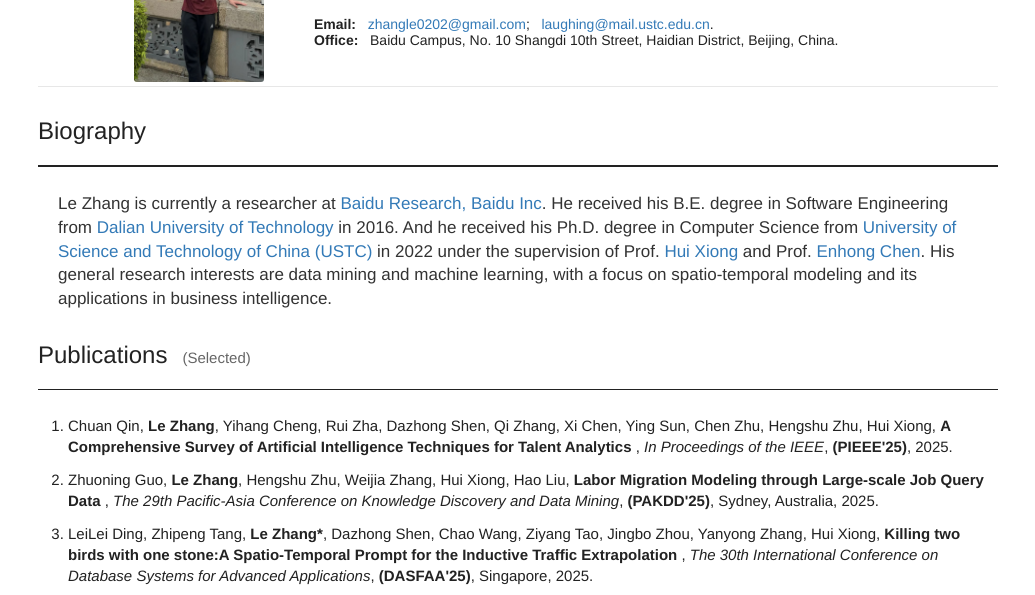
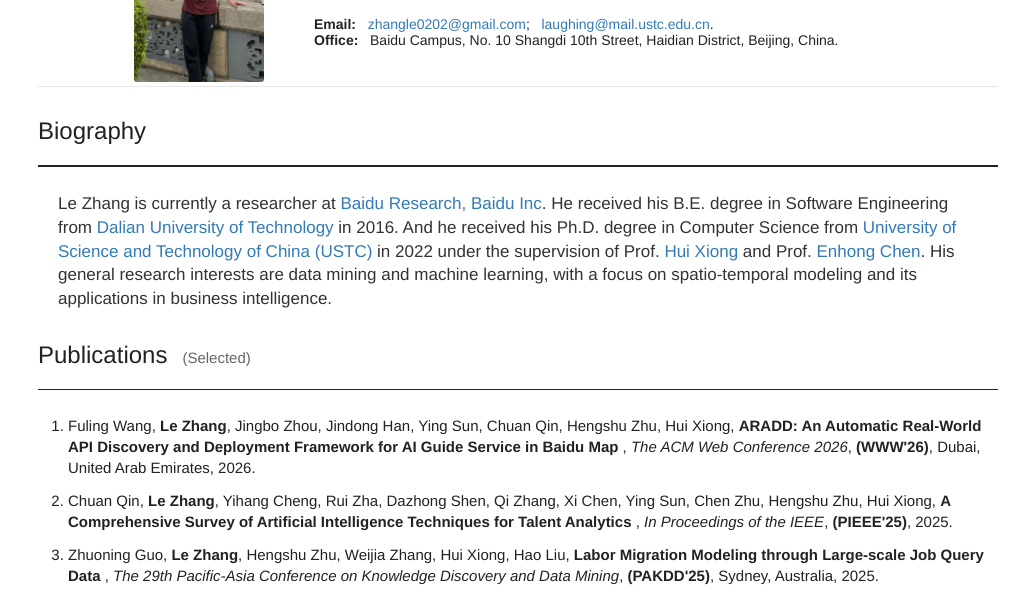
Before and after one commit to zhangle09/zhangle09.github.io, a plain HTML site: page index.html in a window 1280 px wide. Shown: the part 193-788 px from the top of the page, without its empty margins (122-1157 px from the left). Drawn offline with Linux system fonts and the light colour scheme.

Commit message:
Update index.html

```diff
--- a/index.html
+++ b/index.html
@@ -169,6 +169,7 @@
    <div class="row">
     <div class="paper_list">
      <ol style="list-style-type: decimal;">
+      <li style="margin-bottom: 12px;">Fuling Wang, <b>Le Zhang</b>, Jingbo Zhou, Jindong Han, Ying Sun, Chuan Qin, Hengshu Zhu, Hui Xiong, <b> ARADD: An Automatic Real-World API Discovery and Deployment Framework for AI Guide Service in Baidu Map </b>, <i>The ACM Web Conference 2026</i>, <b>(WWW'26)</b>, Dubai, United Arab Emirates, 2026.</li>
       <li style="margin-bottom: 12px;">Chuan Qin, <b>Le Zhang</b>, Yihang Cheng, Rui Zha, Dazhong Shen, Qi Zhang, Xi Chen, Ying Sun, Chen Zhu, Hengshu Zhu, Hui Xiong, <b> A Comprehensive Survey of Artificial Intelligence Techniques for Talent Analytics </b>, <i>In Proceedings of the IEEE</i>, <b>(PIEEE'25)</b>, 2025.</li>
       <li style="margin-bottom: 12px;">Zhuoning Guo, <b>Le Zhang</b>, Hengshu Zhu, Weijia Zhang, Hui Xiong, Hao Liu, <b> Labor Migration Modeling through Large-scale Job Query Data </b>, <i>The 29th Pacific-Asia Conference on Knowledge Discovery and Data Mining</i>, <b>(PAKDD'25)</b>, Sydney, Australia, 2025.</li>
       <li style="margin-bottom: 12px;">LeiLei Ding, Zhipeng Tang, <b>Le Zhang*</b>, Dazhong Shen, Chao Wang, Ziyang Tao, Jingbo Zhou, Yanyong Zhang, Hui Xiong, <b> Killing two birds with one stone:A Spatio-Temporal Prompt for the Inductive Traffic Extrapolation </b>, <i>The 30th International Conference on Database Systems for Advanced Applications</i>, <b>(DASFAA'25)</b>, Singapore, 2025.</li>
```
